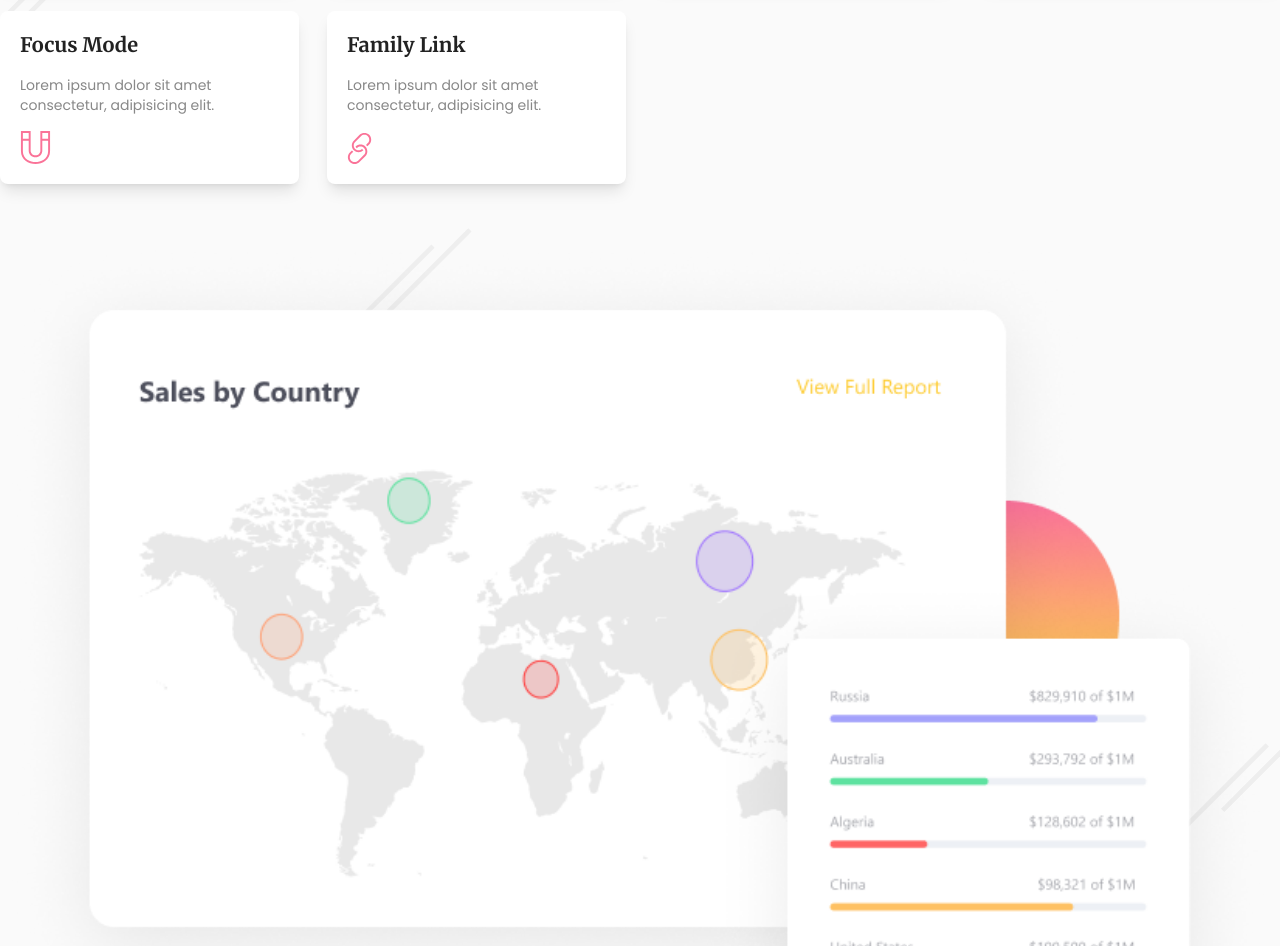
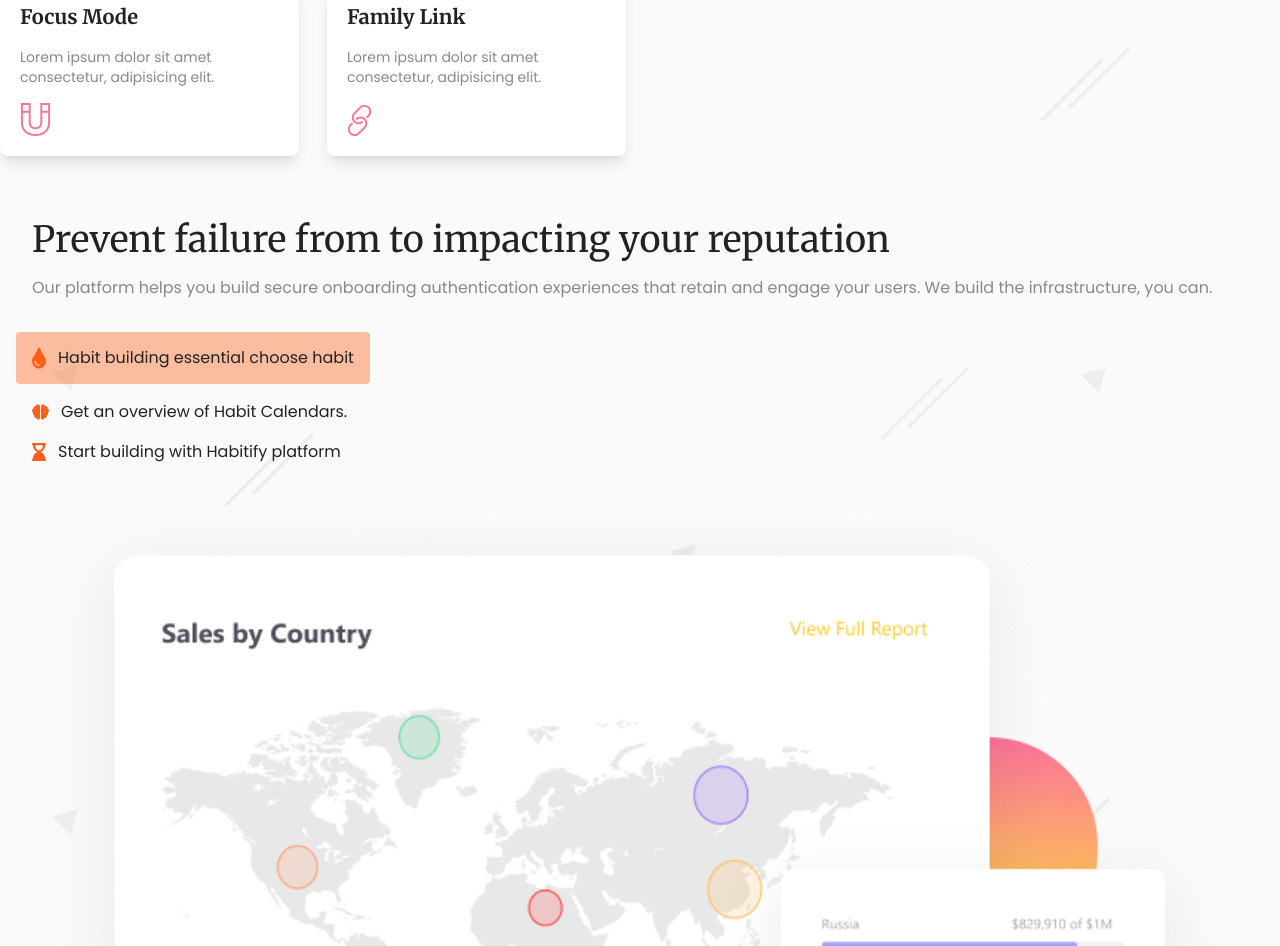
Before and after one commit to PAH911/BC79_Group12_Pinwheel, a plain HTML site: page index.html in a window 1280 px wide. Shown: the part 1854-2800 px from the top of the page. Drawn offline with nearby package versions, Linux system fonts and the light colour scheme.

Commit message:
Bổ sung chức năng chuyển tab

```diff
--- a/index.css
+++ b/index.css
@@ -53,36 +53,16 @@ h6 {
 
 
 /* service */
-
-@media (min-width: 540px) {
-
-  .container {
-    max-width: 540px;
-  }
+::before,
+::after {
+  box-sizing: border-box; /* 1 */
+  border-width: 0; /* 2 */
+  border-style: solid; /* 2 */
+  border-color: #e5e7eb; /* 2 */
 }
-@media (min-width: 768px) {
-
-  .container {
-    max-width: 768px;
-  }
-}
-@media (min-width: 1024px) {
-
-  .container {
-    max-width: 1024px;
-  }
-}
-@media (min-width: 1280px) {
-
-  .container {
-    max-width: 1280px;
-  }
-}
-@media (min-width: 1536px) {
-
-  .container {
-    max-width: 1536px;
-  }
+::before,
+::after {
+  --tw-content: '';
 }
 
 .section {
@@ -90,9 +70,185 @@ h6 {
   padding-bottom: 4rem;
 }
 .container {
+  width: 100%;
+  margin-right: auto;
+  margin-left: auto;
+  padding-right: 2rem;
+  padding-left: 2rem;
+}
+
+.gx-5 {
+  --bs-gutter-x: 3rem;
+}
+
+.items-center{
+  align-items: center;
+}
+
+.row {
+  --bs-gutter-x: 2rem;
+  --bs-gutter-y: 0;
+  display: flex;
+  flex-wrap: wrap;
+  margin-top: calc(var(--bs-gutter-y) * -1);
+  margin-right: calc(var(--bs-gutter-x) / -2);
+  margin-left: calc(var(--bs-gutter-x) / -2);
+}
+.row > * {
+  box-sizing: border-box;
+  flex-shrink: 0;
+  width: 100%;
+  max-width: 100%;
+  padding-right: calc(var(--bs-gutter-x) / 2);
+  padding-left: calc(var(--bs-gutter-x) / 2);
+  margin-top: var(--bs-gutter-y);
+}
+
+.tab-nav {
+  list-style: none;
+  padding: 0;
+  margin: 0;
+  display: flex;
+  border-bottom: 1px solid #aaa;
+}
+.tab-nav-item {
+  padding: 0.5rem 1rem;
+  cursor: pointer;
+  opacity: 0.8;
+}
+.tab-nav-item.active {
+  border-bottom: 3px solid #aaa;
+  opacity: 1;
+}
+.tab-content .tab-content-panel {
+  display: none;
+  padding: 1rem 0.5rem;
+}
+.tab-content .tab-content-panel.active {
+  display: block;
+}
+
+object {
+  display: block; /* 1 */
+  vertical-align: middle; /* 2 */
+}
+img,
+video {
+  max-width: 100%;
+  height: auto;
+}
+.w-full {
+  width: 100%;
+}
+.object-contain {
+  -o-object-fit: contain;
+     object-fit: contain;
+}
+.mt-6 {
+  margin-top: 1.5rem;
+}
+.text-container {
   margin-left: auto;
   margin-right: auto;
-  max-width: 1202px;
-  padding-left: 0.75rem;
-  padding-right: 0.75rem;
 }
+.mt-4 {
+  margin-top: 1rem;
+}
+
+ul {
+  list-style: none;
+  margin: 0;
+  padding: 0;
+}
+
+.-ml-4 {
+  margin-left: -1rem;
+}
+
+.mt-8{
+  margin-top: 2rem;
+}
+.border-b-0{
+  border-bottom-width: 0px;
+}
+
+.services .tab-nav {
+  display: inline-block;
+}
+.services .tab-nav-item {
+  margin-bottom: 1rem;
+  display: flex;
+  border-radius: 0.25rem;
+  padding-top: 0px;
+  padding-bottom: 0px;
+  --tw-text-opacity: 1;
+  color: rgb(34 34 34 / var(--tw-text-opacity));
+  opacity: 1;
+}
+.services .tab-nav-item.active {
+  border-bottom-width: 0px;
+  background-color: rgb(254 96 25 / 0.4);
+  padding-top: 0.875rem;
+  padding-bottom: 0.875rem;
+}
+.mr-3{
+  margin-right: 0.75rem;
+}
+
+/* video */
+.video {
+  position: relative;
+  overflow: hidden;
+  border-radius: 1rem;
+}
+.video-thumbnail {
+  position: relative;
+}
+.video-play-btn {
+  position: absolute;
+  top: 50%;
+  left: 50%;
+  z-index: 10;
+  display: flex;
+  height: 78px;
+  width: 78px;
+  --tw-translate-x: -50%;
+  --tw-translate-y: -50%;
+  transform: translate(var(--tw-translate-x), var(--tw-translate-y)) rotate(var(--tw-rotate)) skewX(var(--tw-skew-x)) skewY(var(--tw-skew-y)) scaleX(var(--tw-scale-x)) scaleY(var(--tw-scale-y));
+  align-items: center;
+  justify-content: center;
+  border-radius: 9999px;
+  --tw-bg-opacity: 1;
+  background-color: rgb(254 96 25 / var(--tw-bg-opacity));
+    animation: shadow-pulse 1.5s infinite;
+}
+.video-play-btn::after {
+  position: absolute;
+  top: 0px;
+  left: 0px;
+  height: 100%;
+  width: 100%;
+  border-radius: 9999px;
+  --tw-content: "";
+  content: var(--tw-content);
+    animation: shadow-pulse-2 1.4s infinite;
+}
+
+.navbar {
+  position: relative;
+  display: flex;
+  flex-wrap: wrap;
+  align-items: center;
+  justify-content: space-between;
+}
+.navbar-nav {
+  text-align: center;
+}
+
+.flex {
+  display: flex;
+}
+
+.grid {
+  display: grid;
+}
--- a/index.js
+++ b/index.js
@@ -0,0 +1,45 @@
+const tabGroups = document.querySelectorAll("[data-tab-group]");
+  tabGroups.forEach((tabGroup) => {
+    const tabsNav = tabGroup.querySelector("[data-tab-nav]");
+    const tabsNavItem = tabsNav.querySelectorAll("[data-tab]");
+
+
+    const activeTabName =
+      localStorage.getItem(`activeTabName-${tabGroup.dataset.tabGroup}`) ||
+      tabsNavItem[0].getAttribute("data-tab");
+
+    setActiveTab(tabGroup, activeTabName);
+
+    tabsNavItem.forEach((tabNavItem) => {
+      tabNavItem.addEventListener("click", (e) => {
+        e.preventDefault();
+        const tabName = tabNavItem.dataset.tab;
+        setActiveTab(tabGroup, tabName);
+
+        localStorage.setItem(
+          `activeTabName-${tabGroup.dataset.tabGroup}`,
+          tabName
+        );
+      });
+    });
+  });
+
+  function setActiveTab(tabGroup, tabName) {
+    const tabsNav = tabGroup.querySelector("[data-tab-nav]");
+    const tabsContent = tabGroup.querySelector("[data-tab-content]");
+
+    tabsNav.querySelectorAll("[data-tab]").forEach((tabNavItem) => {
+      tabNavItem.classList.remove("active");
+    });
+    tabsContent.querySelectorAll("[data-tab-panel]").forEach((tabPane) => {
+      tabPane.classList.remove("active");
+    });
+
+
+    const selectedTabNavItem = tabsNav.querySelector(`[data-tab="${tabName}"]`);
+    selectedTabNavItem.classList.add("active");
+    const selectedTabPane = tabsContent.querySelector(
+      `[data-tab-panel="${tabName}"]`
+    );
+    selectedTabPane.classList.add("active");
+  }
```
Also changed, not shown: index.html (+0 -1 lines).
